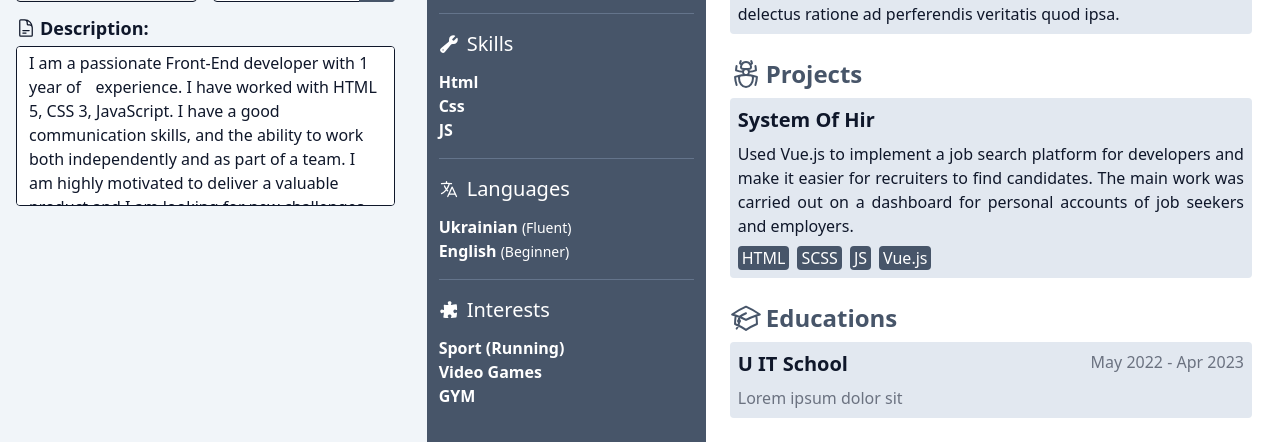
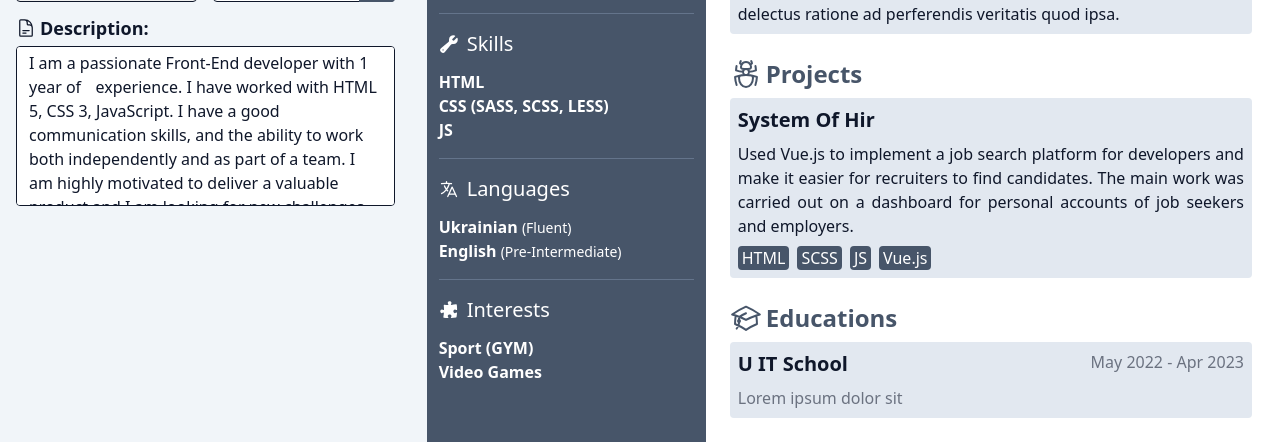
Before and after one commit to Grinch3214/resume-vue-3, a Vue app: page / in a window 1280 px wide. Shown: the part 510-952 px from the top of the page. Built offline with nearby package versions, Linux system fonts and the light colour scheme.

Commit message:
added more section logic

```diff
--- a/src/components/AsideResume.vue
+++ b/src/components/AsideResume.vue
@@ -47,7 +47,7 @@
 
 		<ul>
 			<li
-				v-for="(skill, inx) in skills"
+				v-for="(skill, inx) in resume.moreStore.moreForm.skills"
 				:key="inx"
 				class="font-semibold"
 			>
@@ -62,11 +62,11 @@
 		</div>
 		<ul>
 			<li
-				v-for="(item, inx) in languages"
+				v-for="(item, inx) in resume.moreStore.moreForm.languageArr"
 				:key="inx"
 				class="font-semibold"
 			>
-				{{ item.lang }} <span class="text-sm font-normal">({{ item.skill }})</span>
+				{{ item.name }} <span class="text-sm font-normal">({{ item.text }})</span>
 			</li>
 		</ul>
 		<hr class="my-4 border-slate-500" />
@@ -77,7 +77,7 @@
 		</div>
 		<ul class="mb-5">
 			<li
-				v-for="(item, inx) in interests"
+				v-for="(item, inx) in resume.moreStore.moreForm.interests"
 				:key="inx"
 				class="font-semibold"
 			>
@@ -104,14 +104,4 @@ import Twitter from './icons/Twitter.vue'
 
 const resume = useResumeStore()
 
-
-const skills = ['Html', 'Css', 'JS'];
-
-const languages = [
-	{ lang: 'Ukrainian', skill: 'Fluent' },
-	{ lang: 'English', skill: 'Beginner' }
-];
-
-const interests = ['Sport (Running)', 'Video Games', 'GYM'];
-
 </script>
--- a/src/components/forms/MoreForm.vue
+++ b/src/components/forms/MoreForm.vue
@@ -7,9 +7,9 @@
 				Add your skills:
 			</label>
 			<vue3-tags-input
-				:tags="tags"
+				:tags="resume.moreStore.moreForm.skills"
         placeholder="What is your skills"
-        @on-tags-changed="handleChangeTags"
+        @on-tags-changed="resume.moreStore.handleChangeSkills"
 				class=" border border-slate-900 rounded w-full focus:outline-none focus:shadow-border"
 			/>
 		</div>
@@ -21,14 +21,14 @@
 			</label>
 			<div class="flex flex-row gap-4 items-center">
 				<div class="w-full">
-					<select class="px-3 py-1 border border-slate-900 rounded w-full focus:outline-none focus:shadow-border">
+					<select v-model="resume.moreStore.moreForm.select" class="px-3 py-1 border border-slate-900 rounded w-full focus:outline-none focus:shadow-border">
 						<option selected disabled >Please select the level</option>
 						<option v-for="item in LANGUAGES_LEVEL" :key="item.value" :value="item.value">{{ item.text }}</option>
 					</select>
 				</div>
 				<div class="w-full relative">
-					<input id="language" type="text" class="px-3 py-1 border border-slate-900 rounded w-full focus:outline-none focus:shadow-border">
-					<button class="absolute top-0 right-0 h-full px-2 bg-slate-600 rounded-e">
+					<input v-model="resume.moreStore.moreForm.language" id="language" type="text" class="px-3 py-1 border border-slate-900 rounded w-full focus:outline-none focus:shadow-border">
+					<button @click="resume.moreStore.selectedResultLang()" class="absolute top-0 right-0 h-full px-2 bg-slate-600 rounded-e">
 						<PlusIcon class="w-5 h-5 fill-white text-white" />
 					</button>
 				</div>
@@ -41,9 +41,9 @@
 				Add your Interests:
 			</label>
 			<vue3-tags-input
-				:tags="tags1"
+				:tags="resume.moreStore.moreForm.interests"
         placeholder="What are your interests"
-        @on-tags-changed="handleChangeTags"
+        @on-tags-changed="resume.moreStore.handleChangeInterests"
 				class=" border border-slate-900 rounded w-full focus:outline-none focus:shadow-border"
 			/>
 		</div>
@@ -52,15 +52,11 @@
 </template>
 
 <script setup>
-import { ref } from 'vue'
+import { useResumeStore } from '@/stores/resume';
 import { WrenchIcon, LanguageIcon, PlusIcon, PuzzlePieceIcon } from '@heroicons/vue/24/outline'
 import Vue3TagsInput from 'vue3-tags-input'
 import { LANGUAGES_LEVEL } from '@/constans'
 
-const tags = ref([])
-const tags1 = ref([])
+const resume = useResumeStore()
 
-const handleChangeTags = (tag, val) => {
-	tag.value = val
-}
 </script>
--- /dev/null
+++ b/src/stores/more.js
@@ -0,0 +1,38 @@
+import { ref } from 'vue'
+import { defineStore } from 'pinia'
+import { LANGUAGES_LEVEL } from '@/constans'
+
+
+export const useMoreStore = defineStore('more', () => {
+
+	const moreForm = ref({
+		skills: ['HTML', 'CSS (SASS, SCSS, LESS)', 'JS'],
+		language: '',
+		interests: ['Sport (GYM)', 'Video Games'],
+		select: 'Please select the level',
+		languageArr: [
+			{ name: 'Ukrainian', text: 'Fluent', value: 'fluent' },
+			{ name: 'English', text: 'Pre-Intermediate', value: 'preIntermediate' }
+		]
+	})
+
+	const handleChangeInterests = (val) => {
+		moreForm.value.interests = val
+	}
+
+	const handleChangeSkills = (val) => {
+		moreForm.value.skills = val
+	}
+
+	function selectedResultLang() {
+		let res = null
+		res = LANGUAGES_LEVEL.find(lang => lang.value === moreForm.value.select)
+		if(!res) {
+			return
+		}
+		moreForm.value.languageArr.push( { ...res, name: moreForm.value.language } )
+		moreForm.value.language = ''
+	}
+
+  return { moreForm, handleChangeInterests, handleChangeSkills, selectedResultLang }
+})
--- a/src/stores/resume.js
+++ b/src/stores/resume.js
@@ -5,6 +5,7 @@ import { useExperienceStore } from './experience'
 import { useProjectStore } from './project'
 import { useEducationStore } from './education'
 import { useCourseStore } from './courses'
+import { useMoreStore } from './more'
 
 
 export const useResumeStore = defineStore('resume', () => {
@@ -15,6 +16,7 @@ export const useResumeStore = defineStore('resume', () => {
 	const projectStore = useProjectStore()
 	const educationStore = useEducationStore()
 	const courseStore = useCourseStore()
+	const moreStore = useMoreStore()
 
   return {
 		tabsStore,
@@ -22,6 +24,7 @@ export const useResumeStore = defineStore('resume', () => {
 		experienceStore,
 		projectStore,
 		educationStore,
-		courseStore
+		courseStore,
+		moreStore
 	}
 })
```
